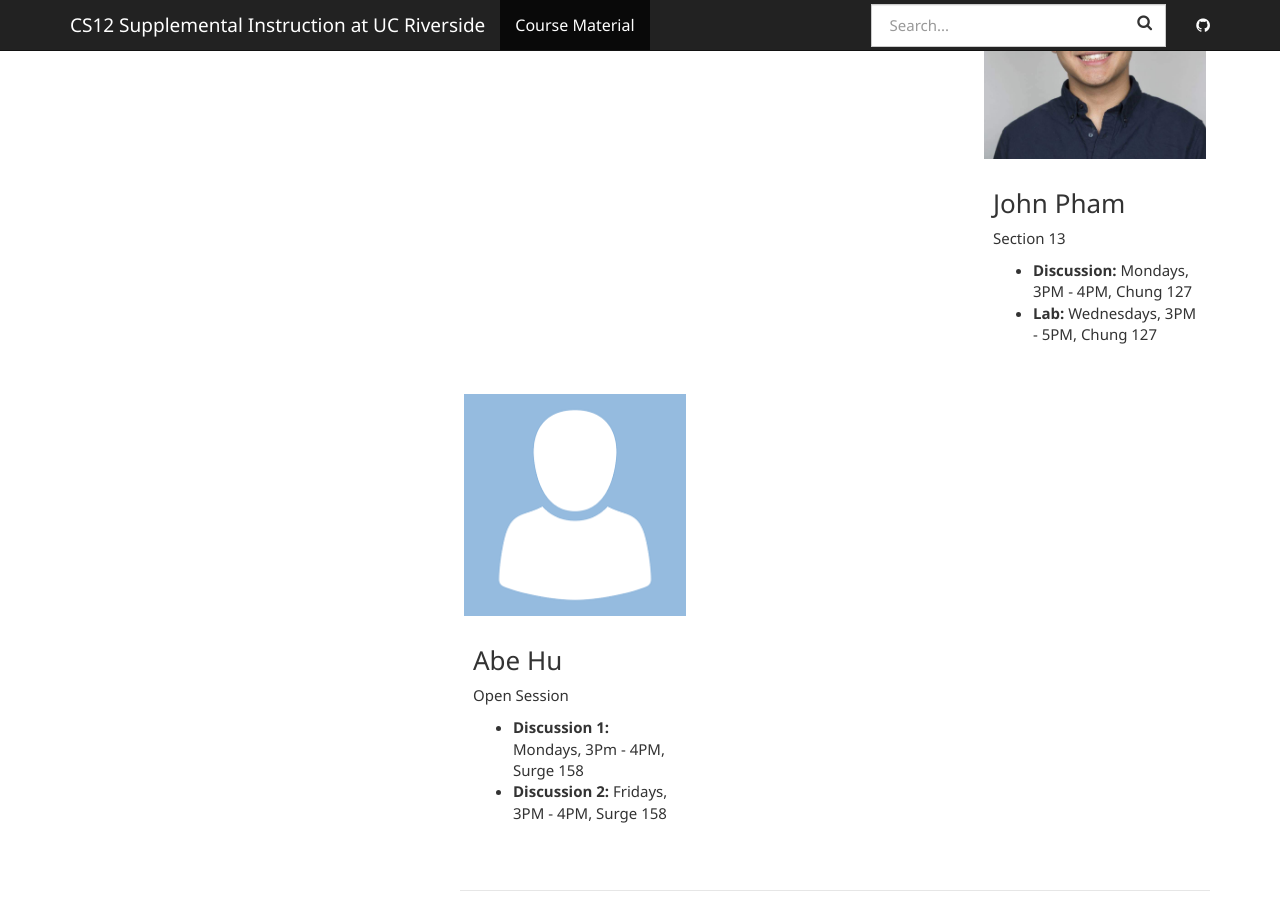
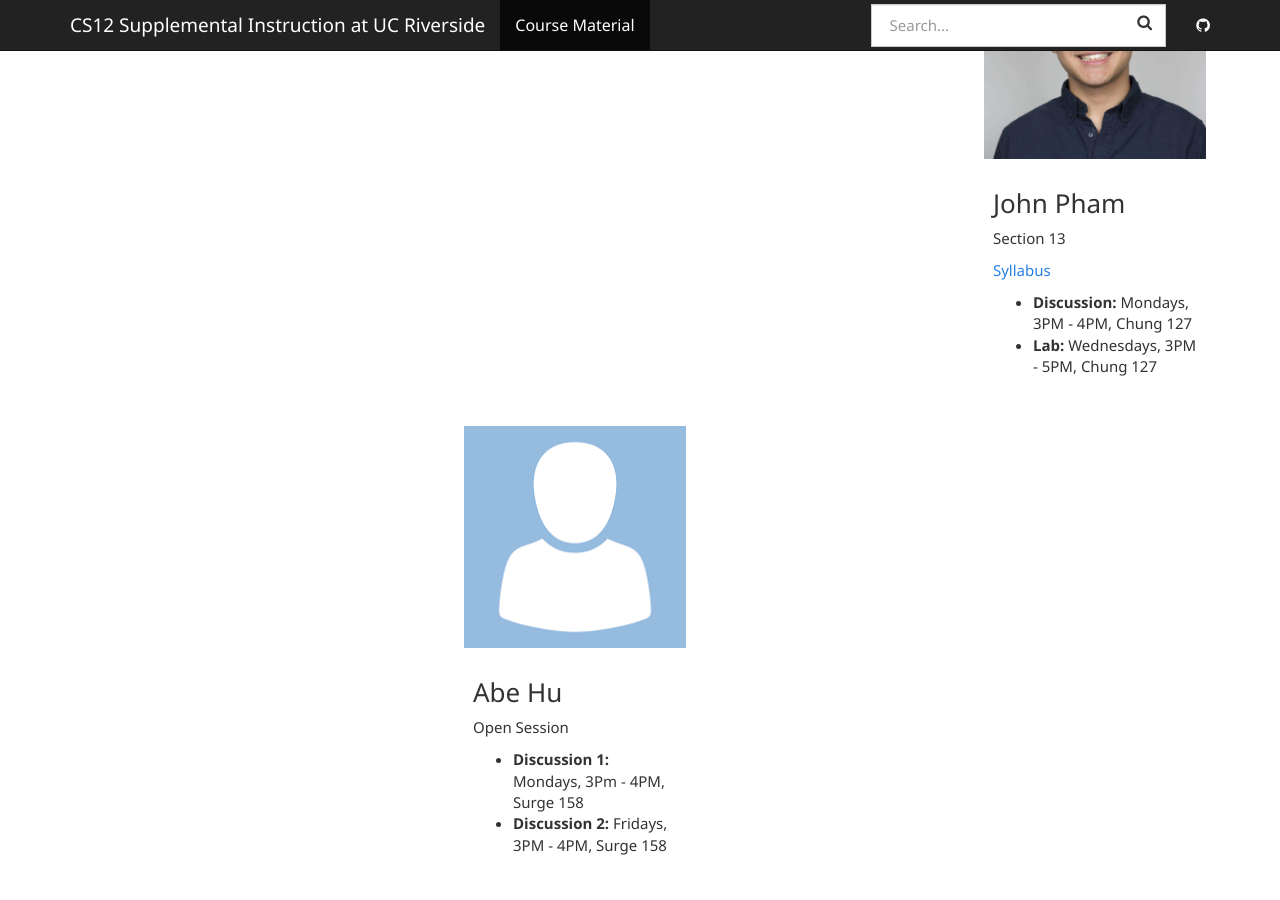
Before and after one commit to cs-si-ucr/cs12-reborn, a Jekyll site: the page built from _docs/index.md, in a window 1280 px wide and 900 px high, scrolled down 1172 px. Built offline with Jekyll 4.4.1, drawn with Linux system fonts in a browser that asks for light colours; nearby versions of some CDN libraries.

Commit message:
adding syllabus

```diff
--- a/_docs/index.md
+++ b/_docs/index.md
@@ -22,6 +22,7 @@ SI will meet twice a week; a 1-hour discussion reviewing course material and a 2
 <div class="row">
 
   <!-- Start of SI Leader -->
+
   <div class="col-lg-4 col-sm-6">
     <div
       class="thumbnail"
@@ -113,6 +114,7 @@ SI will meet twice a week; a 1-hour discussion reviewing course material and a 2
       <div class="caption">
         <h3>John Pham</h3>
         <p>Section 13</p>
+        <p><a href="{{site.baseurl}}/docs/CS12W18_Syllabus.pdf">Syllabus</a></p>
         <ul>
           <li><strong>Discussion:</strong> Mondays, 3PM - 4PM, Chung 127</li>
           <li><strong>Lab:</strong>  Wednesdays, 3PM - 5PM, Chung 127</li>
```
Also changed, not shown: 1 other file.
